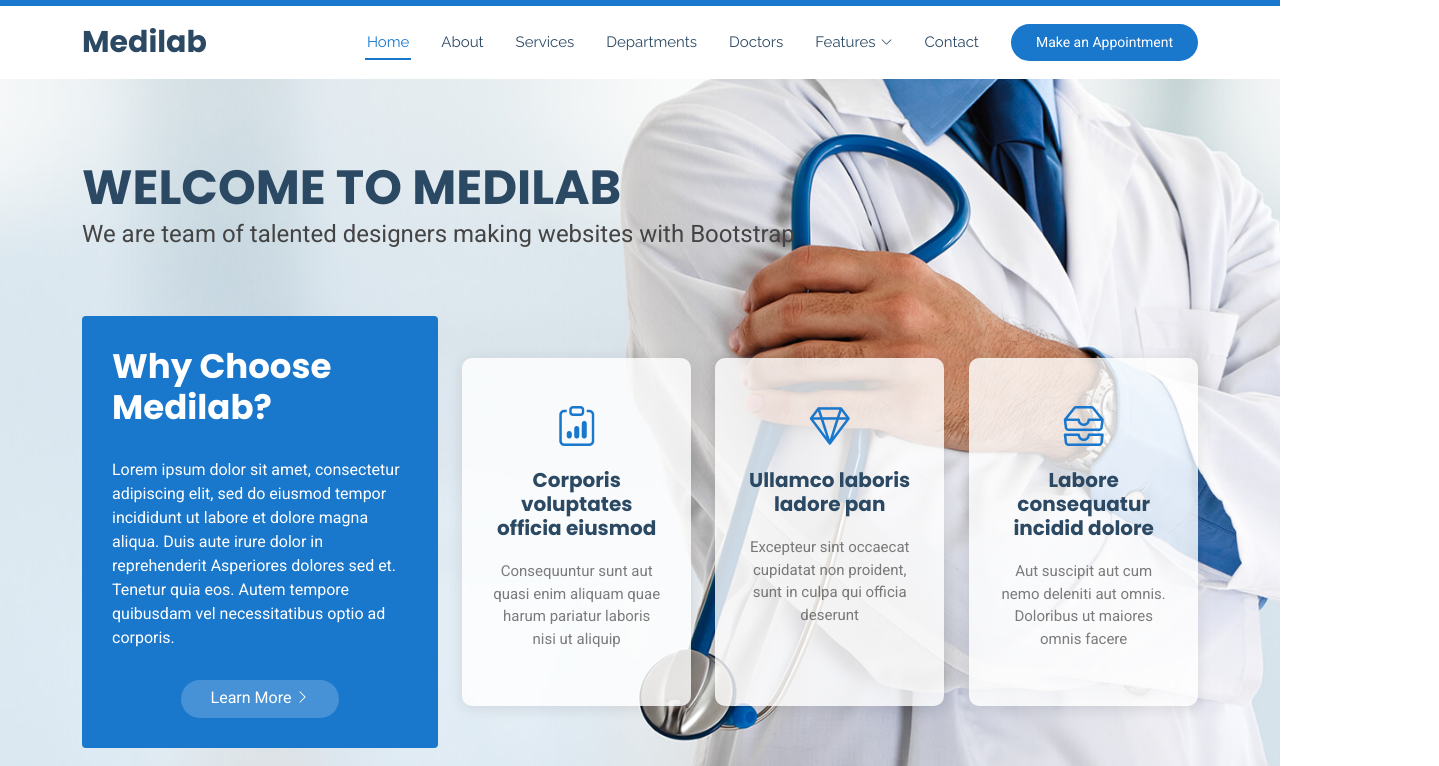
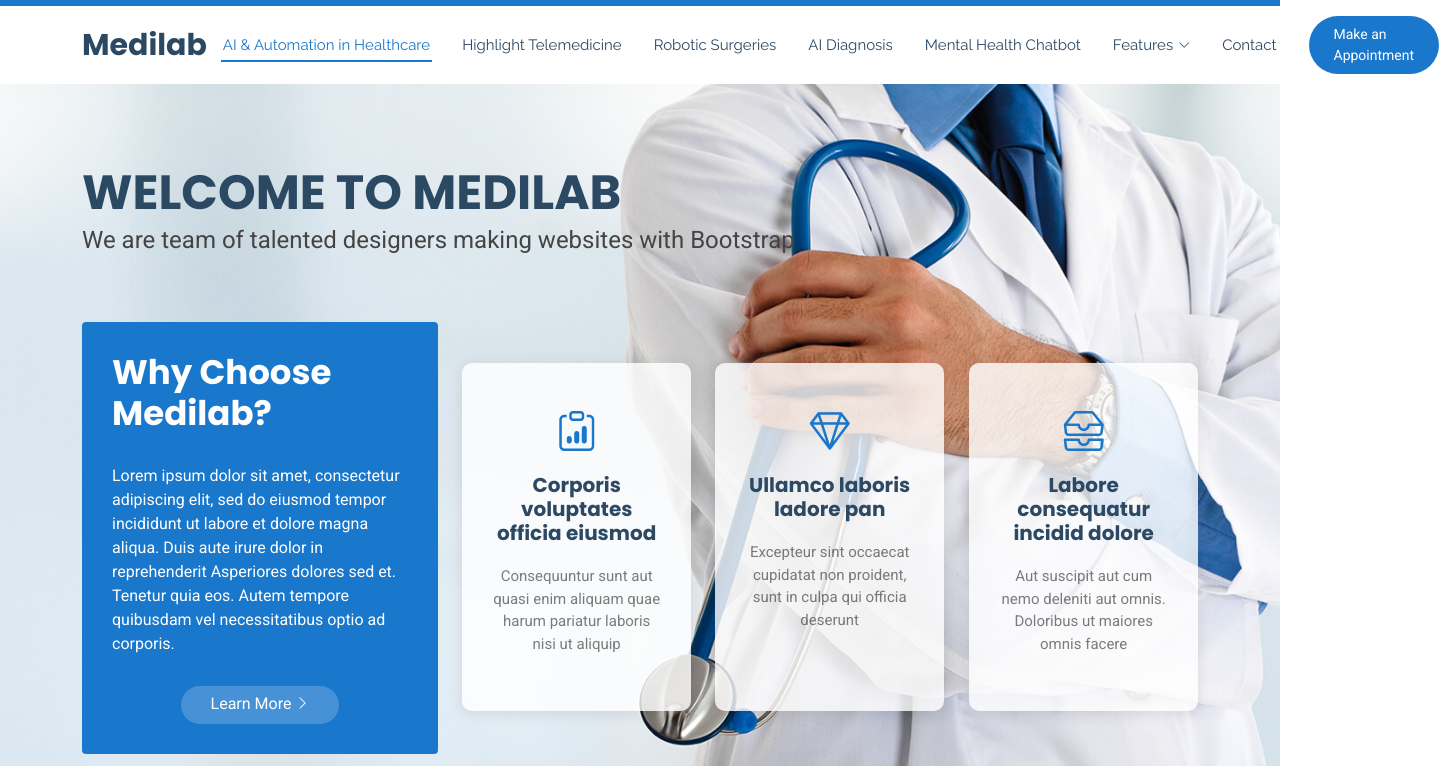
Before and after one commit to ChristineBaniel/webtech-midterm, a plain HTML site: page index.html in a window 1280 px wide. Shown: the part 34-800 px from the top of the page, 1439 px wide, since content can reach past the window. Drawn offline with Linux system fonts and the light colour scheme.

Commit message:
update index.html

```diff
--- a/index.html
+++ b/index.html
@@ -67,11 +67,11 @@
 
         <nav id="navmenu" class="navmenu">
           <ul>
-            <li><a href="#hero" class="active">Home<br></a></li>
-            <li><a href="#about">About</a></li>
-            <li><a href="#services">Services</a></li>
-            <li><a href="#departments">Departments</a></li>
-            <li><a href="#doctors">Doctors</a></li>
+            <li><a href="#hero" class="active">AI & Automation in Healthcare<br></a></li>
+            <li><a href="#about">Highlight Telemedicine</a></li>
+            <li><a href="#services">Robotic Surgeries</a></li>
+            <li><a href="#departments">AI Diagnosis</a></li>
+            <li><a href="#doctors">Mental Health Chatbot</a></li>
             <li class="dropdown"><a href="#"><span>Features</span> <i class="bi bi-chevron-down toggle-dropdown"></i></a>
               <ul>
                 <li><a href="chatbot.html">Virtual Doctor Assistant</a></li>
```
